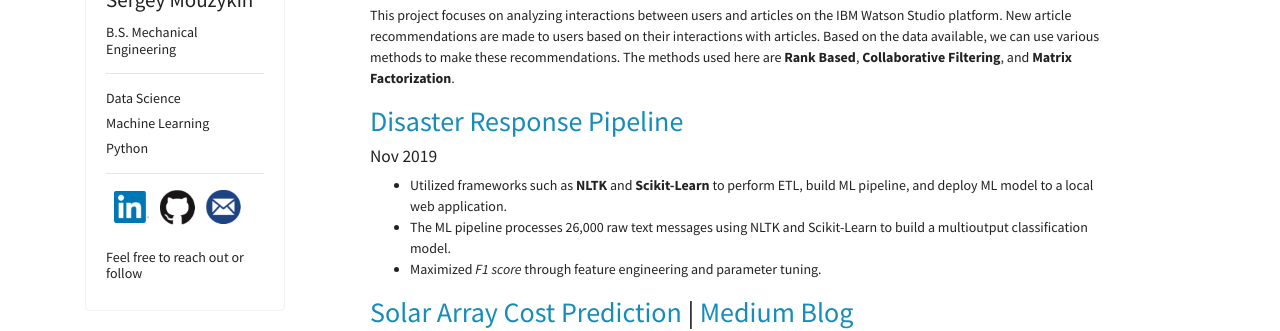
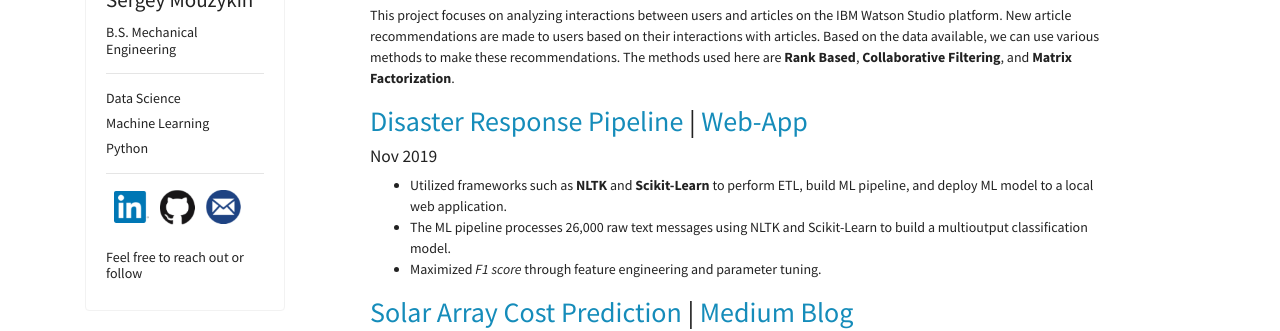
Before and after one commit to sergatron/sergatron.github.io, a Jekyll site: the page built from Projects.md, in a window 1280 px wide. Shown: the part 603-934 px from the top of the page. Built offline with Jekyll 4.4.1, drawn with Linux system fonts in a browser that asks for light colours; nearby versions of some CDN libraries.

Commit message:
Add link to web app

```diff
--- a/Projects.md
+++ b/Projects.md
@@ -16,7 +16,7 @@ This competition aims to build counterfactual models to predict buildings' energ
 This project focuses on analyzing interactions between users and articles on the IBM Watson Studio platform. New article recommendations are made to users based on their interactions with articles. Based on the data available, we can use various methods to make these recommendations. The methods used here are **Rank Based**, **Collaborative Filtering**, and **Matrix Factorization**.
 
 
-## [Disaster Response Pipeline](https://github.com/sergatron/disaster-response-project)
+## [Disaster Response Pipeline](https://github.com/sergatron/disaster-response-project) | [Web-App](https://crisis-response.herokuapp.com/)
 ##### Nov 2019
  - Utilized frameworks such as **NLTK** and **Scikit-Learn** to perform ETL, build ML pipeline, and deploy ML model to a local web application.
  - The ML pipeline processes 26,000 raw text messages using NLTK and Scikit-Learn to build a multioutput classification model.
```
